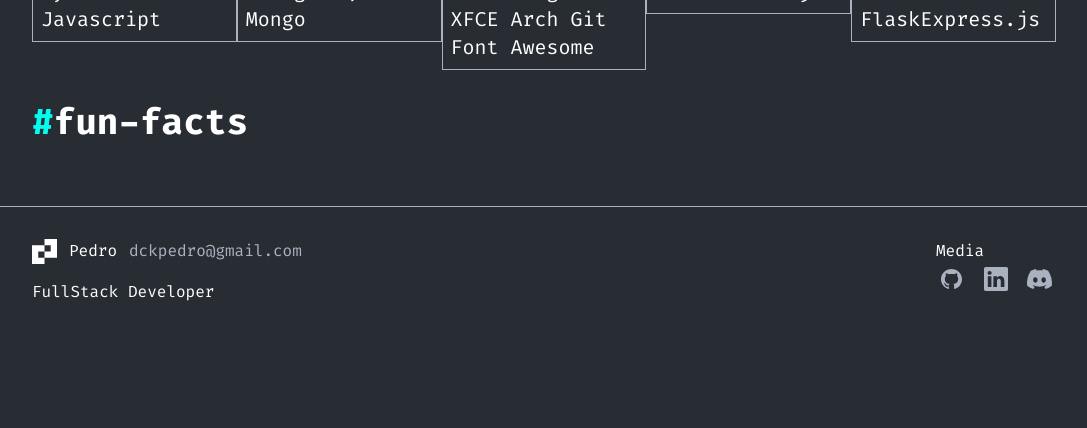
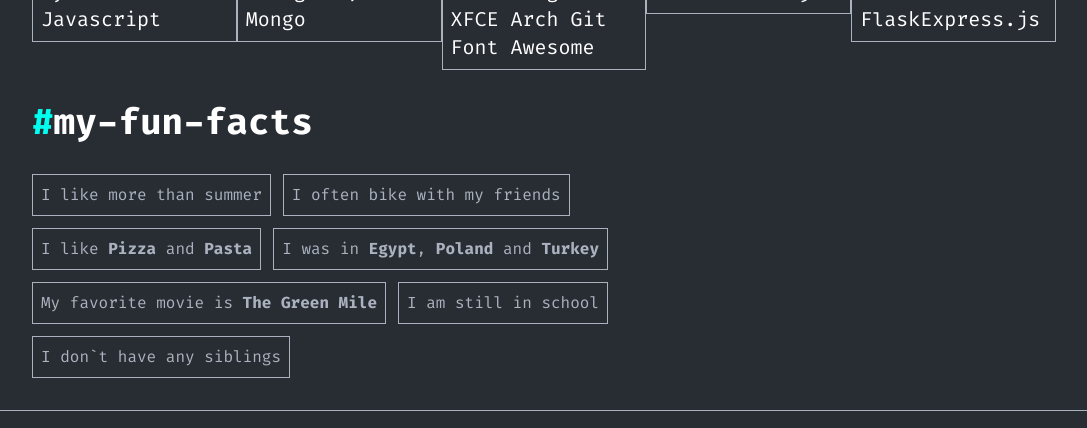
Before and after one commit to PedroSincero/Portfolio, a React (Vite) app: page /about in a window 1280 px wide. Shown: the part 686-1114 px from the top of the page, without its empty margins (96-1183 px from the left). Before the commit the page ends 1022 px from the top, so only its background shows below. Built offline with nearby package versions, Linux system fonts and the light colour scheme.

Commit message:
adicionnado e estilizando funfacts

```diff
--- a/src/pages/About/index.jsx
+++ b/src/pages/About/index.jsx
@@ -32,7 +32,16 @@ export default function About() {
           </div>
         </div>
         <div>
-          <Title title={'fun-facts'} span={'#'}/>
+          <Title title={'my-fun-facts'} span={'#'}/>
+          <div className=" inline-flex flex-wrap gap-3 w-3/5">
+            <p className="border border-secondary p-2 text-secondary">I like more than summer</p>
+            <p className="border border-secondary p-2 text-secondary">I often bike with my friends</p>
+            <p className="border border-secondary p-2 text-secondary">I like <strong>Pizza</strong> and <strong>Pasta</strong> </p>
+            <p className="border border-secondary p-2 text-secondary">I was in <strong>Egypt</strong>, <strong>Poland</strong> and <strong>Turkey</strong></p>
+            <p className="border border-secondary p-2 text-secondary">My favorite movie is <strong>The Green Mile</strong></p>
+            <p className="border border-secondary p-2 text-secondary">I am still in school</p>
+            <p className="border border-secondary p-2 text-secondary">I don`t have any siblings</p>
+          </div>
         </div>
       </div>
       <Footer />
```
